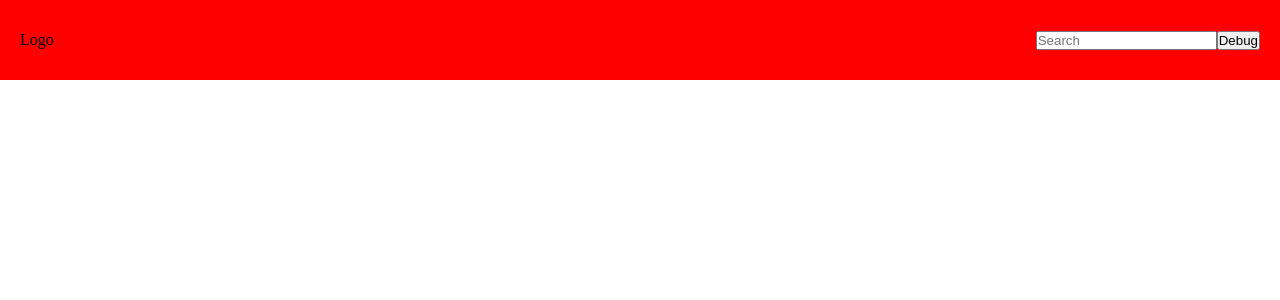
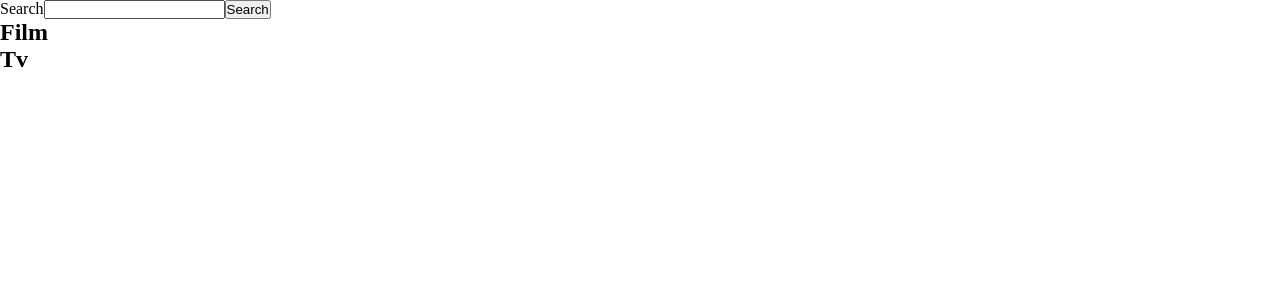
Before and after one commit to MirkoCherchi/vite-boolflix, a Vue app: page / in a window 1280 px wide. Shown: the top 300 px of the page. Built offline with nearby package versions, Linux system fonts and the light colour scheme.

Commit message:
feat: milestone 1

```diff
--- a/src/App.vue
+++ b/src/App.vue
@@ -1,16 +1,76 @@
 <script>
 import AppHeader from './components/header/AppHeader.vue';
+import AppMain from './components/main/AppMain.vue';
+import { store } from './store';
+import axios from 'axios';
+
 export default {
+    data() {
+        return {
+            store,
+        }
+    },
+    methods: {
+        search() {
+            axios.get(store.config.urlFilm, {
+                params: {
+                    api_key: store.config.apiKey,
+                    query: store.searchKey,
+                },
+            }).then((response) => {
+
+                this.store.searchResultFilm = response.data.results;
+            });
+
+            axios.get(store.config.urlTv, {
+                params: {
+                    api_key: store.config.apiKey,
+                    query: store.searchKey,
+                },
+            }).then((response) => {
+
+                this.store.searchResultTv = response.data.results;
+            });
+        },
+    },
     components: {
         AppHeader,
+        AppMain,
     }
 };
-
-
 </script>
 
 <template>
-    <AppHeader />
+    <form @submit.prevent="search">
+        <label for="search">Search</label>
+        <input type="text" id="search" v-model="store.searchKey">
+        <button>Search</button>
+    </form>
+
+    <div>
+        <h2>Film</h2>
+        <ul>
+            <li v-for="film in store.searchResultFilm">
+                <h3>{{ film.title }}</h3>
+                <h4>{{ film.original_title }}</h4>
+                <p>{{ film.original_language }}</p>
+                <p>{{ film.vote_average }}</p>
+            </li>
+        </ul>
+    </div>
+    <div>
+        <h2>Tv</h2>
+        <ul>
+            <li v-for="tv in store.searchResultTv">
+                <h3>{{ tv.name }}</h3>
+                <h4>{{ tv.original_name }}</h4>
+                <p>{{ tv.original_language }}</p>
+                <p>{{ tv.vote_average }}</p>
+            </li>
+        </ul>
+    </div>
+    <!-- <AppHeader />
+    <AppMain /> -->
 </template>
 
 <style>
--- a/src/components/header/AppHeader.vue
+++ b/src/components/header/AppHeader.vue
@@ -1,5 +1,18 @@
 <script>
-export default {};
+import axios from 'axios';
+import { store } from '../../store';
+export default {
+    data() {
+        return {
+            store,
+        }
+
+    },
+
+    methods: {
+
+    }
+};
 
 </script>
 
@@ -10,7 +23,7 @@ export default {};
         </div>
         <div class="right-header">
             <input type="text" placeholder="Search">
-            <button>Debug</button>
+            <button>Search</button>
         </div>
     </div>
 </template>
--- a/src/components/main/AppMain.vue
+++ b/src/components/main/AppMain.vue
@@ -1,5 +1,13 @@
 <script>
-export default {};
+import { store } from '../../store';
+
+export default {
+    data() {
+        return {
+            store,
+        };
+    }
+};
 
 </script>
 
--- /dev/null
+++ b/src/config.js
@@ -0,0 +1,7 @@
+const config = {
+  urlFilm: "https://api.themoviedb.org/3/search/movie",
+  urlTv: "https://api.themoviedb.org/3/search/tv",
+  apiKey: "87ea05489a3bdfb45e785641011fc7f1",
+};
+
+export default config;
--- a/src/store.js
+++ b/src/store.js
@@ -1,9 +1,9 @@
 import { reactive } from "vue";
+import config from "./config";
 
 export const store = reactive({
-  searchFilm: "",
-  searchResult: [],
-  urlBase: "https://api.themoviedb.org/3/search/movie?api_key=",
-  apiKey: "87ea05489a3bdfb45e785641011fc7f1",
-  lenguage: "",
+  searchKey: "",
+  searchResultFilm: [],
+  searchResultTv: [],
+  config,
 });
```
Also changed, not shown: src/components/main/AppMainFIlm.vue (added, +7 -0 lines), src/main.js (+4 -4 lines).
